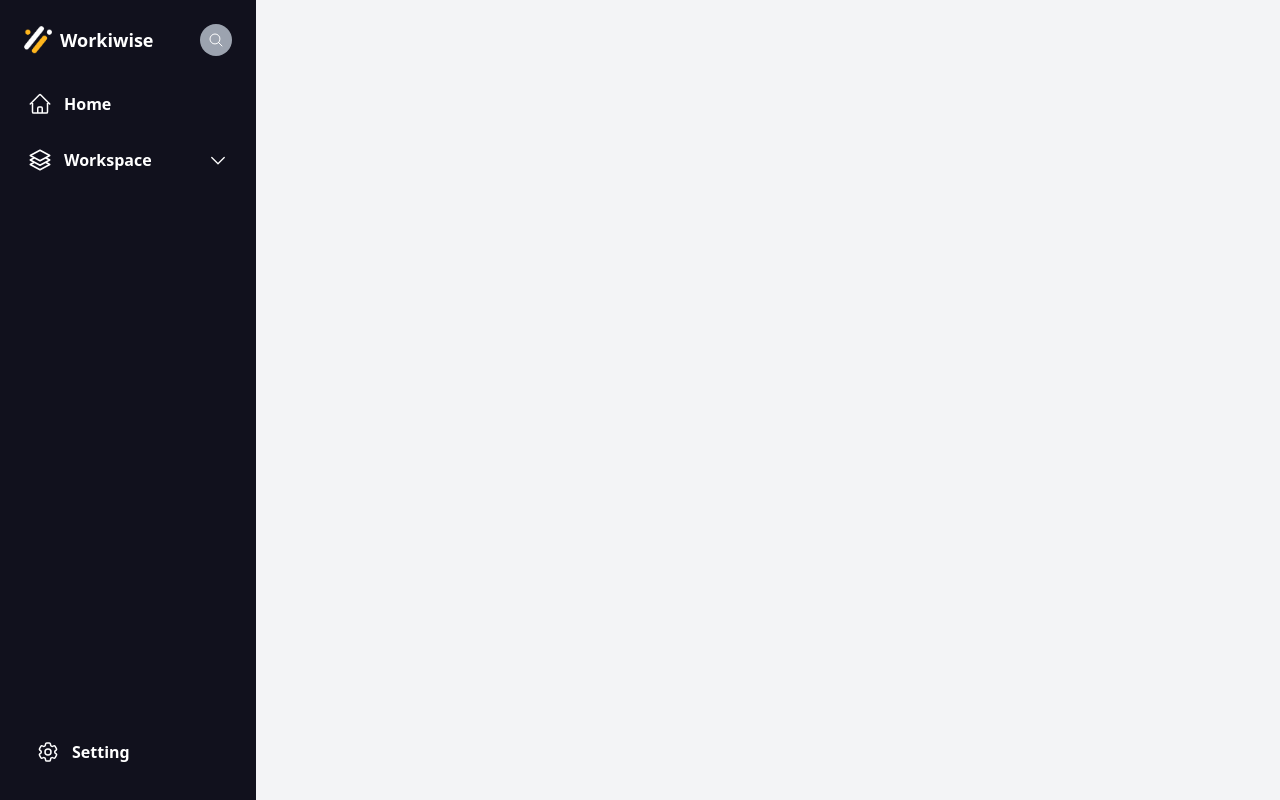
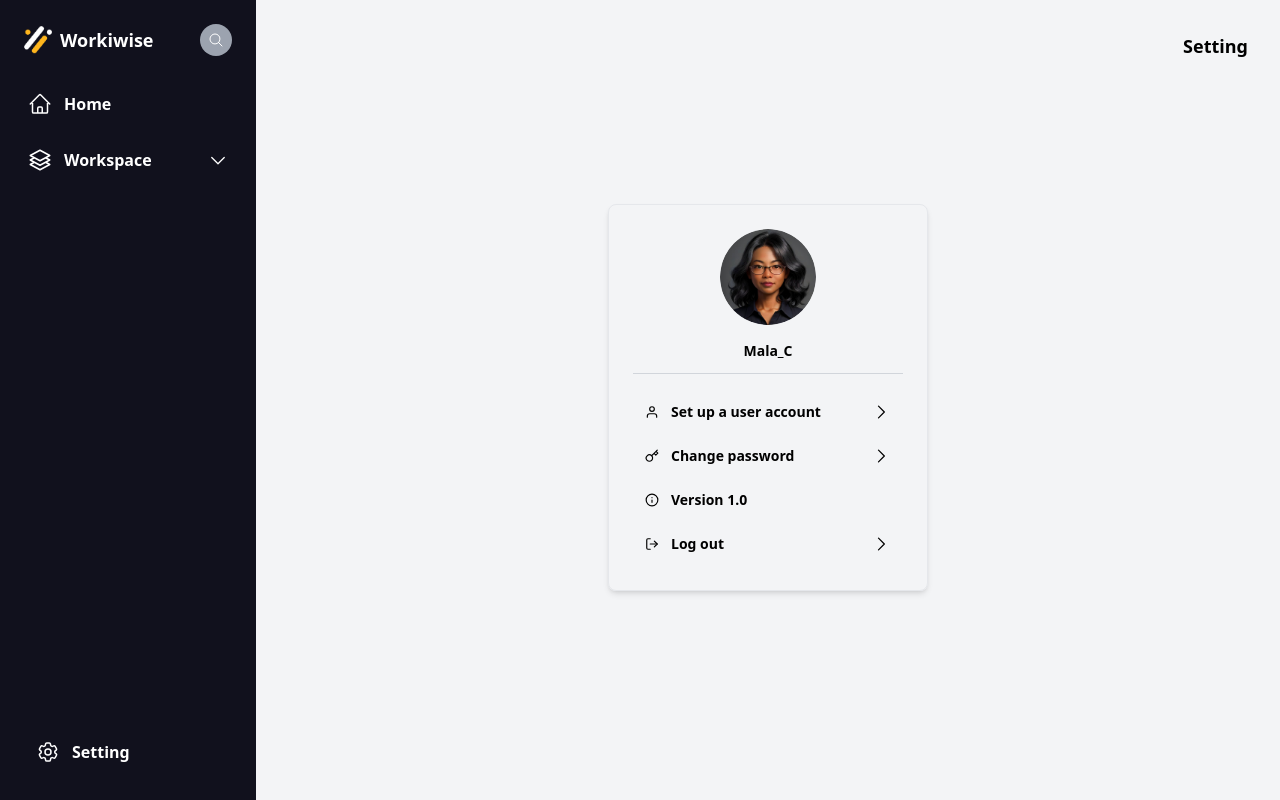
Before and after one commit to M42UJO/WORKIWISE, a React (Vite) app: page /setting in a window 1280 px wide. Built offline with nearby package versions, Linux system fonts and the light colour scheme.

Commit message:
Update Setting.tsx

```diff
--- a/src/pages/setting/Setting.tsx
+++ b/src/pages/setting/Setting.tsx
@@ -5,10 +5,10 @@ const Setting: React.FC = () => {
   return (
     <>
       <div className="flex justify-end text-lg font-semibold">
-        {/* <p>Setting</p> */}
+        <p>Setting</p>
       </div>
       <div className="flex justify-center items-center mt-36">
-        {/* <ProfileCard /> */}
+        <ProfileCard />
       </div>
     </>
 
```
